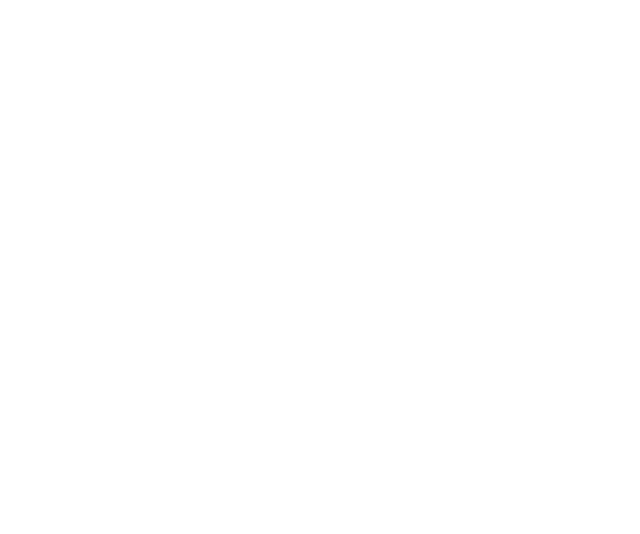
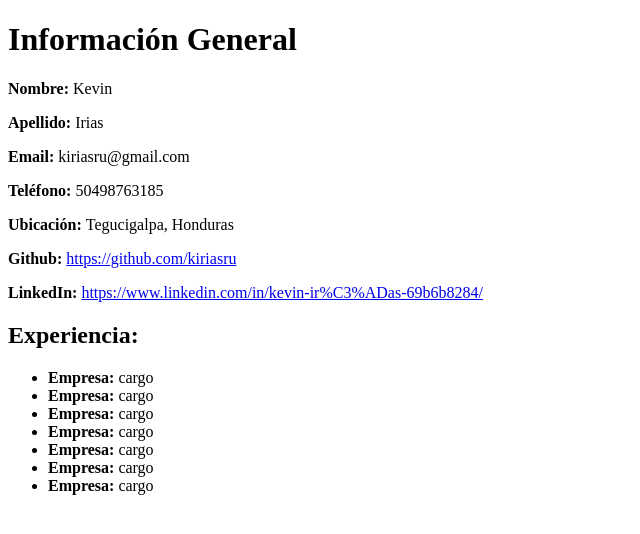
Before and after one commit to kiriasru/intro-html, a plain HTML site: page index.html in a window 1280 px wide. Shown: the whole page, without its empty margins (0-640 px from the left). Drawn offline with Linux system fonts and the light colour scheme.

Commit message:
se ha agregado informacion general y experienca en el documento

```diff
--- a/index.html
+++ b/index.html
@@ -8,7 +8,31 @@
 
     <body>
 
+            <header>
+                <h1>Información General</h1>
+                <section>
+                    <p><strong>Nombre: </strong>Kevin</p>
+                    <p><strong>Apellido: </strong>Irias</p>
+                    <p><strong>Email: </strong>kiriasru@gmail.com</p>
+                    <p><strong>Teléfono: </strong>50498763185</p>
+                    <p><strong>Ubicación: </strong>Tegucigalpa, Honduras</p>
+                    <p><strong>Github: </strong><a href="https://github.com/kiriasru">https://github.com/kiriasru</a></p>
+                    <p><strong>LinkedIn: </strong><a href="https://www.linkedin.com/in/kevin-ir%C3%ADas-69b6b8284/">https://www.linkedin.com/in/kevin-ir%C3%ADas-69b6b8284/</a></p>
+                </section>
+            </header>
 
+            <section>
+                <h2>Experiencia:</h2>
+                <ul>
+                    <li><strong>Empresa: </strong>cargo</li>
+                    <li><strong>Empresa: </strong>cargo</li>
+                    <li><strong>Empresa: </strong>cargo</li>
+                    <li><strong>Empresa: </strong>cargo</li>
+                    <li><strong>Empresa: </strong>cargo</li>
+                    <li><strong>Empresa: </strong>cargo</li>
+                    <li><strong>Empresa: </strong>cargo</li>
+                </ul>
+            </section>
 
     </body>
 
```
